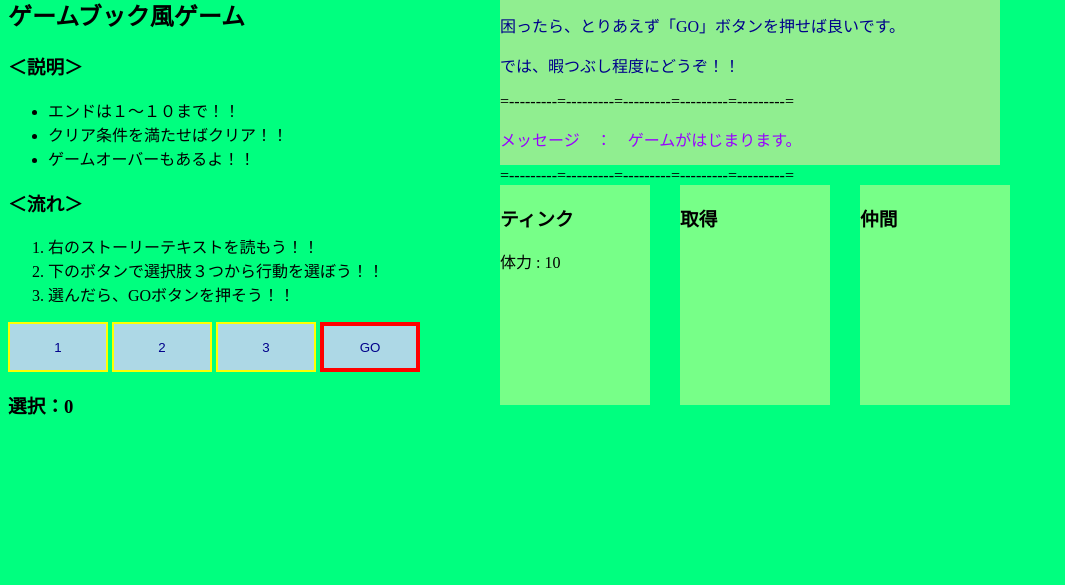
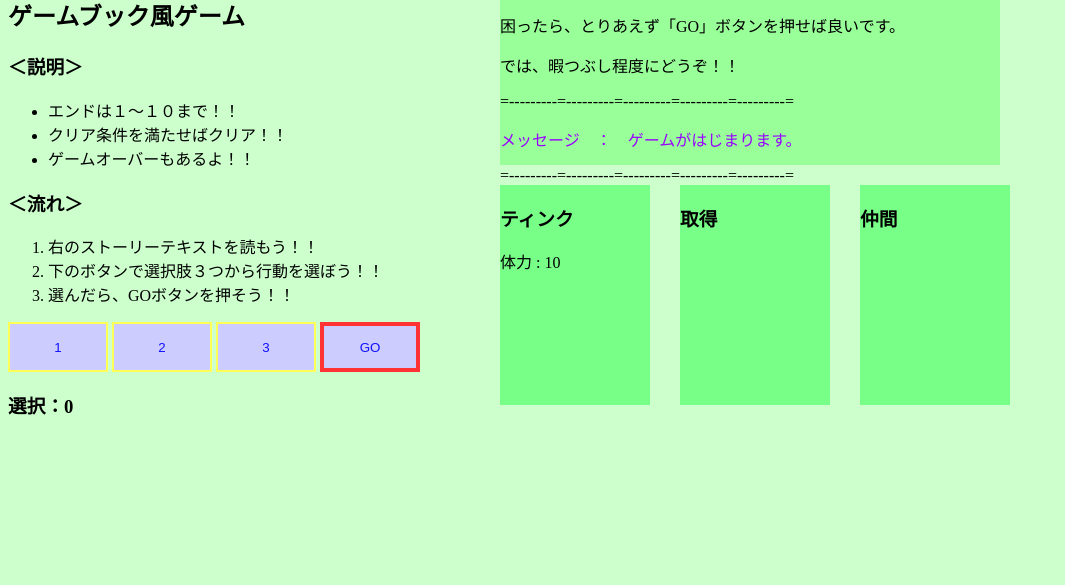
Before and after one commit to YusukeKato/webpageGamebook, a plain HTML site: page index.html in a window 1280 px wide. Shown: the part 215-800 px from the top of the page, without its empty margins (0-1065 px from the left). Drawn offline with Linux system fonts and the light colour scheme.

Commit message:
css色16修正

```diff
--- a/wpgb.css
+++ b/wpgb.css
@@ -6,16 +6,16 @@
  */
 
 body {
-    background-color: springgreen;
+    background-color: #CCFFCC;
 }
 .text-color {
-    color: darkblue;
+    color: #;
 }
 .text-color2 {
     color: #9900FF;
 }
 .stage-color {
-    color: red;
+    color: #FF5555;
 }
 div {
     position: absolute;
@@ -25,7 +25,7 @@ div {
     top: 50px;
     width: 500px;
     height: 330px;
-    background-color: lightgreen;
+    background-color: #99FF99;
 }
 #panel2 {
     left: 500px;
@@ -51,16 +51,16 @@ div {
 .button {
     width: 100px;
     height: 50px;
-    color: darkblue;
-    background-color: lightblue;
-    border: 2px solid yellow;
+    color: #1111FF;
+    background-color: #CCCCFF;
+    border: 2px solid #FFFF55;
     text-align: center;
 }
 .gobutton {
     width: 100px;
     height: 50px;
-    color: darkblue;
-    background-color: lightblue;
-    border: 4px solid red;
+    color: #1111FF;
+    background-color: #CCCCFF;
+    border: 4px solid #FF3333;
     text-align: center;
 }
```
